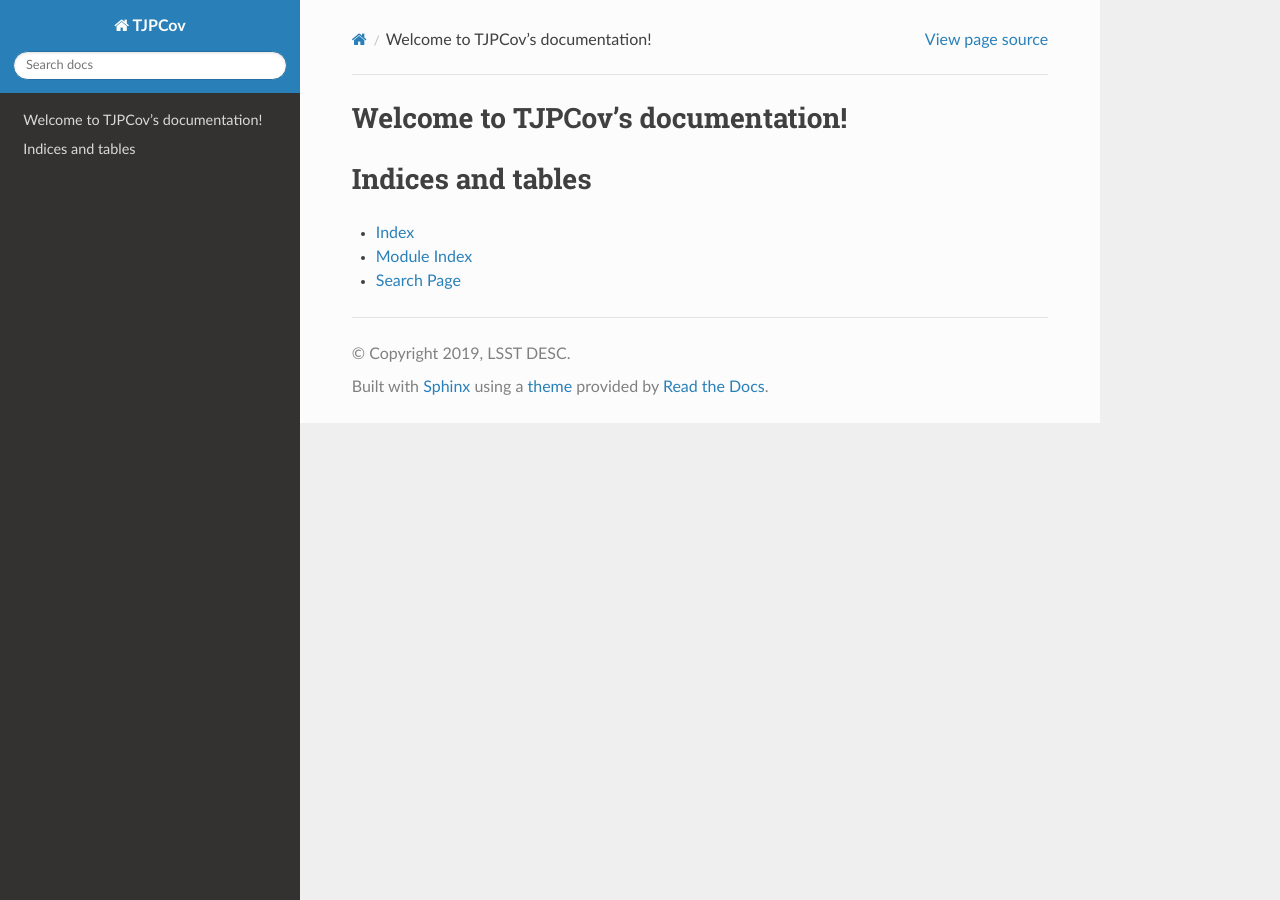
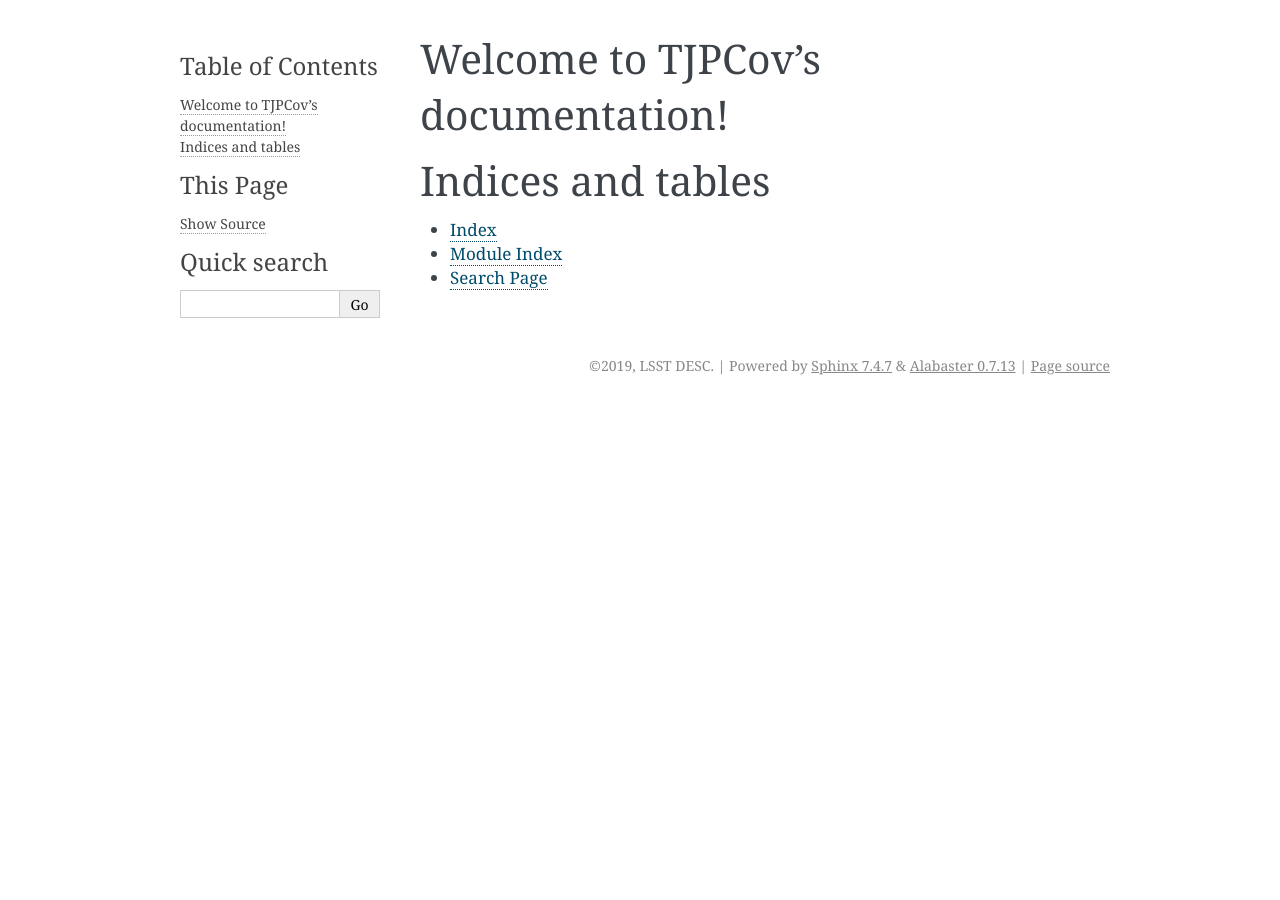
Before and after one commit to LSSTDESC/TJPCov, a Sphinx documentation site: the page built from doc/source/index.rst, in a window 1280 px wide. Built offline with Sphinx 7.4.7, drawn with Linux system fonts in a browser that asks for light colours.

Commit message:
rtd: rerun sphinx-quickstar config

```diff
--- a/doc/source/conf.py
+++ b/doc/source/conf.py
@@ -1,10 +1,19 @@
-# -*- coding: utf-8 -*-
-#
 # Configuration file for the Sphinx documentation builder.
 #
-# This file does only contain a selection of the most common options. For a
-# full list see the documentation:
-# http://www.sphinx-doc.org/en/master/config
+# This file only contains a selection of the most common options. For a full
+# list see the documentation:
+# https://www.sphinx-doc.org/en/master/usage/configuration.html
+
+# -- Path setup --------------------------------------------------------------
+
+# If extensions (or modules to document with autodoc) are in another directory,
+# add these directories to sys.path here. If the directory is relative to the
+# documentation root, use os.path.abspath to make it absolute, like shown here.
+#
+# import os
+# import sys
+# sys.path.insert(0, os.path.abspath('.'))
+
 
 # -- Project information -----------------------------------------------------
 
@@ -12,21 +21,12 @@ project = "TJPCov"
 copyright = "2019, LSST DESC"
 author = "LSST DESC"
 
-# The short X.Y version
-version = ""
-# The full version, including alpha/beta/rc tags
-release = ""
 
 # -- General configuration ---------------------------------------------------
-
-# If your documentation needs a minimal Sphinx version, state it here.
-#
-# needs_sphinx = '1.0'
 
 # Add any Sphinx extension module names here, as strings. They can be
 # extensions coming with Sphinx (named 'sphinx.ext.*') or your custom
 # ones.
-
 extensions = [
     "sphinx.ext.mathjax",
     "sphinx.ext.viewcode",
@@ -39,7 +39,7 @@ extensions = [
 ]
 
 # Add any paths that contain templates here, relative to this directory.
-templates_path = ["_templates"]
+# templates_path = ["_templates"]
 
 # The suffix(es) of source filenames.
 # You can specify multiple suffix as a list of string:
@@ -60,7 +60,7 @@ language = "en"
 # List of patterns, relative to source directory, that match files and
 # directories to ignore when looking for source files.
 # This pattern also affects html_static_path and html_extra_path.
-exclude_patterns = ["_build", "Thumbs.db", ".DS_Store"]
+exclude_patterns = ["build", "Thumbs.db", ".DS_Store"]
 
 # The name of the Pygments (syntax highlighting) style to use.
 pygments_style = None
@@ -71,25 +71,9 @@ pygments_style = None
 # The theme to use for HTML and HTML Help pages.  See the documentation for
 # a list of builtin themes.
 #
-html_theme = "sphinx_rtd_theme"
-
-# Theme options are theme-specific and customize the look and feel of a theme
-# further.  For a list of options available for each theme, see the
-# documentation.
-#
-# html_theme_options = {}
+html_theme = "alabaster"
 
 # Add any paths that contain custom static files (such as style sheets) here,
 # relative to this directory. They are copied after the builtin static files,
 # so a file named "default.css" will overwrite the builtin "default.css".
-html_static_path = ["_static"]
-
-# Custom sidebar templates, must be a dictionary that maps document names
-# to template names.
-#
-# The default sidebars (for documents that don't match any pattern) are
-# defined by theme itself.  Builtin themes are using these templates by
-# default: ``['localtoc.html', 'relations.html', 'sourcelink.html',
-# 'searchbox.html']``.
-#
-# html_sidebars = {}
+# html_static_path = ['_static']
--- a/doc/source/index.rst
+++ b/doc/source/index.rst
@@ -1,5 +1,5 @@
 .. TJPCov documentation master file, created by
-   sphinx-quickstart on Tue Dec 20 23:56:17 2022.
+   sphinx-quickstart on Wed Dec 21 00:24:39 2022.
    You can adapt this file completely to your liking, but it should at least
    contain the root `toctree` directive.
 
```
Also changed, not shown: 2 other files.
